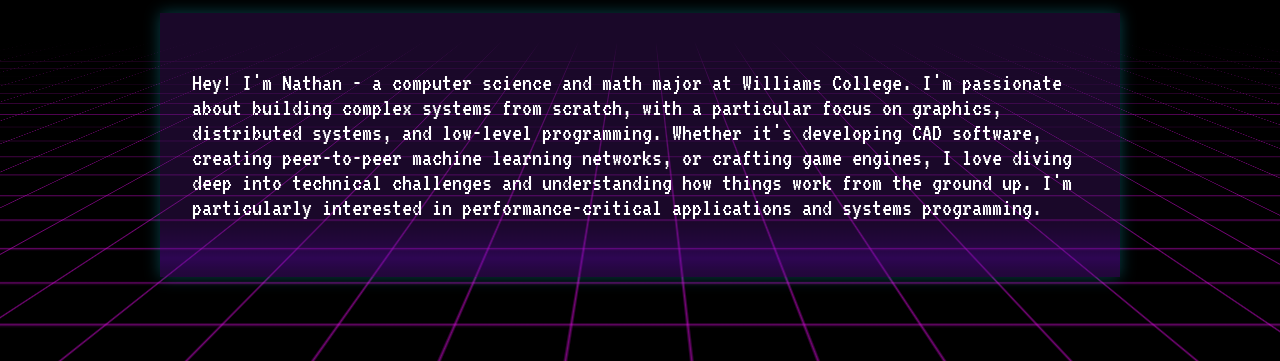
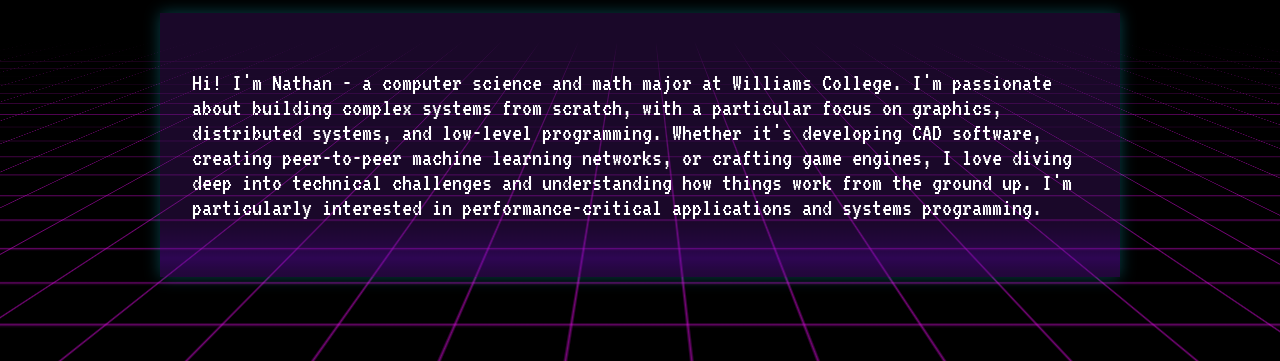
Before and after one commit to NathanVosburg/NathanVosburg.github.io, a plain HTML site: page index.html in a window 1280 px wide. Shown: the part 317-678 px from the top of the page. Drawn offline with Linux system fonts and the light colour scheme.

Commit message:
HUGE CHANGES

```diff
--- a/index.html
+++ b/index.html
@@ -230,7 +230,7 @@ will-change: transform;
         <h2 class="chrome-text" data-text="ABOUT"> ABOUT </h2>
         <div class="glowing-box">
             <div class="shine"> </div>
-            <p>Hey! I'm Nathan - a computer science and math major at Williams College. I'm passionate about building complex systems from scratch, with a particular focus on graphics, distributed systems, and low-level programming. Whether it's developing CAD software, creating peer-to-peer machine learning networks, or crafting game engines, I love diving deep into technical challenges and understanding how things work from the ground up. I'm particularly interested in performance-critical applications and systems programming.</p>
+            <p>Hi! I'm Nathan - a computer science and math major at Williams College. I'm passionate about building complex systems from scratch, with a particular focus on graphics, distributed systems, and low-level programming. Whether it's developing CAD software, creating peer-to-peer machine learning networks, or crafting game engines, I love diving deep into technical challenges and understanding how things work from the ground up. I'm particularly interested in performance-critical applications and systems programming.</p>
         </div>
 
         <div id="projects" class="anchor"></div>
```
